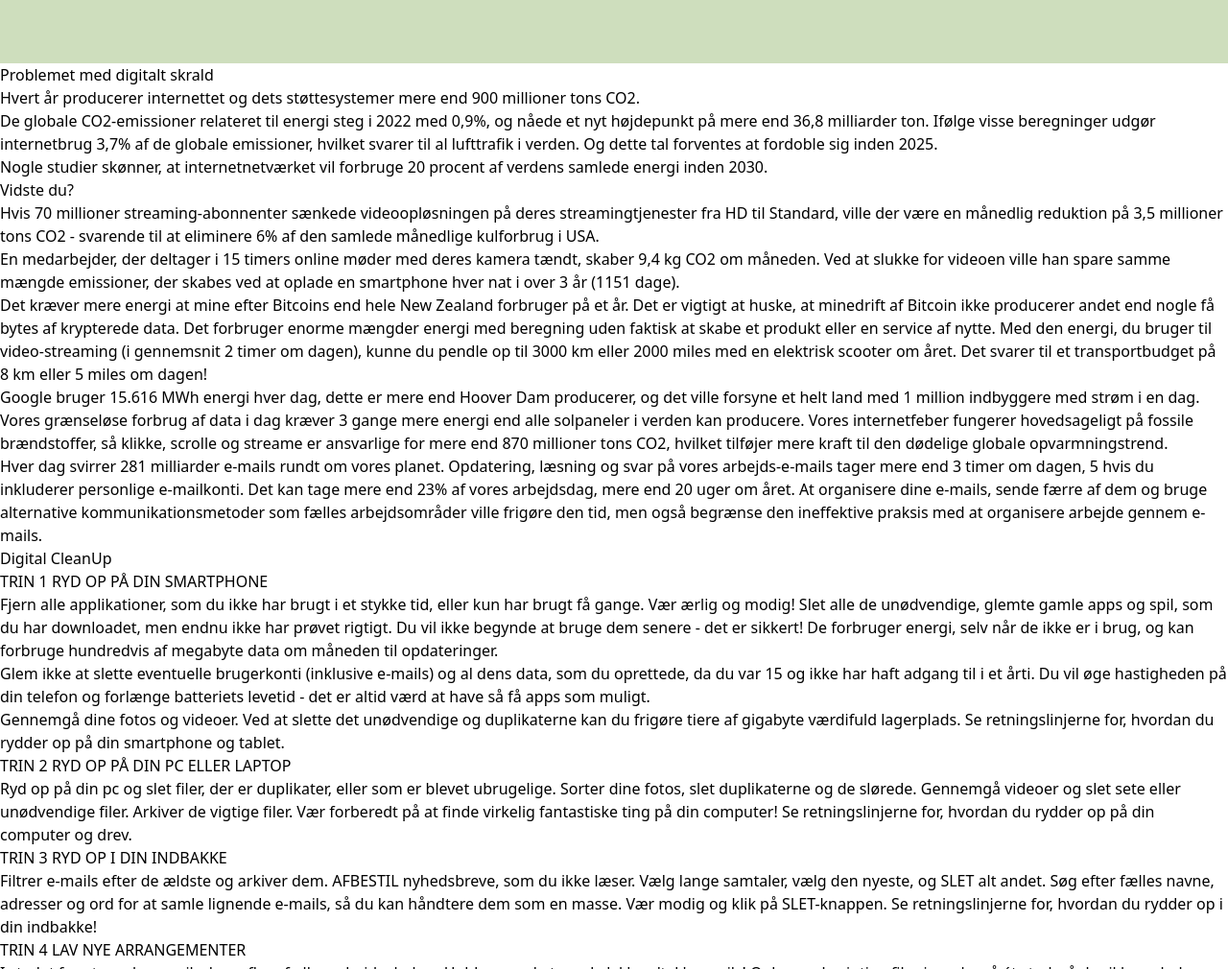
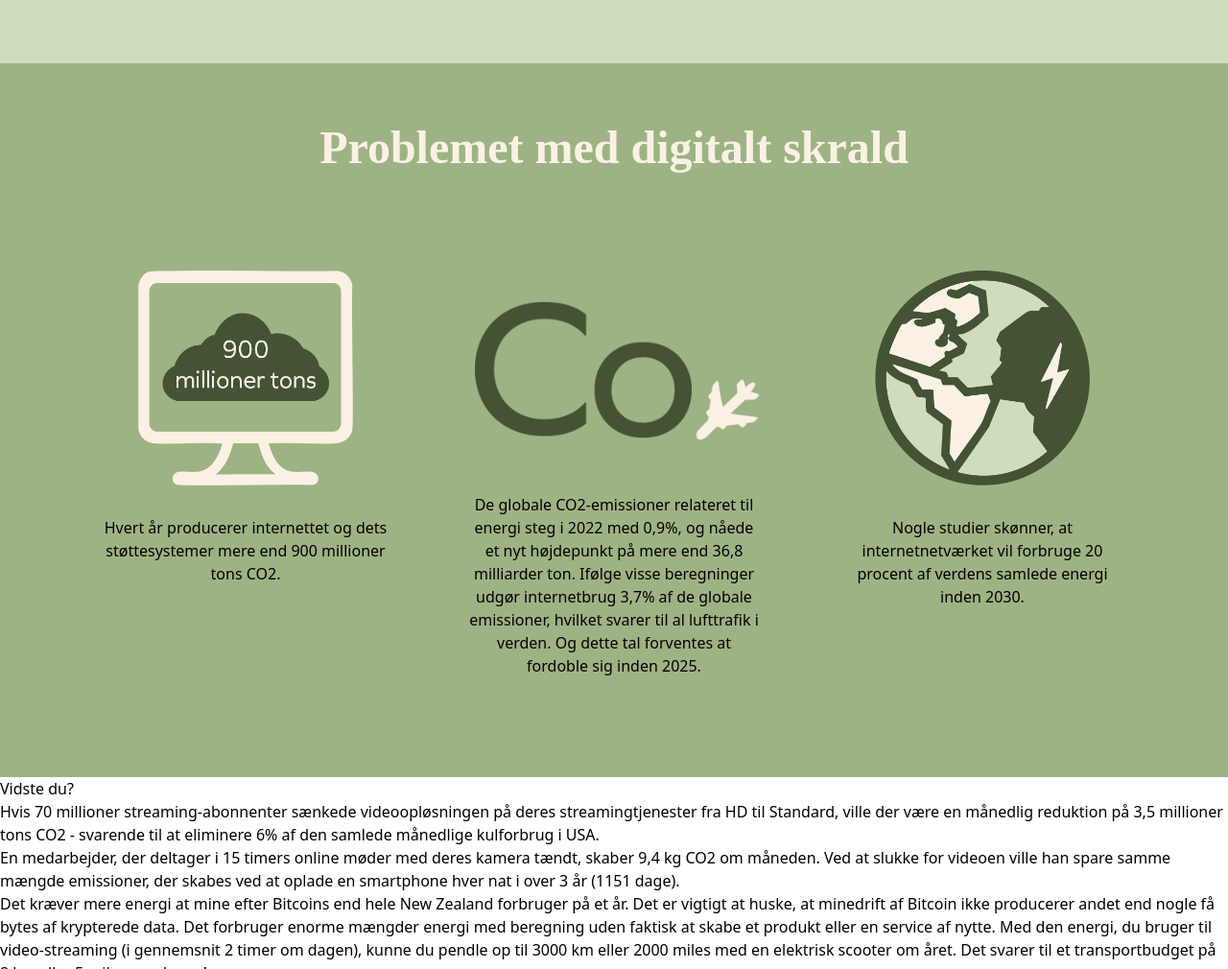
Before and after one commit to MadeleineMadsen/Digital-CleanUp-Day, an Astro site: page / in a window 1280 px wide. Shown: the part 1173-2183 px from the top of the page at 96% size. Built offline with nearby package versions, Linux system fonts and the light colour scheme; Astro itself is replaced by a stand-in of ours.

Commit message:
Sektion 2 done

```diff
--- a/src/pages/index.astro
+++ b/src/pages/index.astro
@@ -46,15 +46,26 @@ import Button from '../components/Button.astro';
 	</section>
 
 	<!-- Sektion 2 - Problemet med digitalt skrald -->
-	<section id="sektion2">
+	<section id="sektion2" class="bg-[#9EB384] p-4">
 		<article>
-			<h1>Problemet med digitalt skrald</h1>
+			<h1 class="text-[#FAF1E4] text-5xl font-['Spectral'] font-semibold text-center p-4 mt-8">Problemet med digitalt skrald</h1>
 
-			<p>Hvert år producerer internettet og dets støttesystemer mere end 900 millioner tons CO2.</p>
+			<div class="grid lg:grid-cols-3 gap-4 m-10 p-4">
+				<div class="flex flex-col p-4">
+					<img class="w-64 h-64 p-4 mx-auto" src="/Figur1.png" alt="">
+					<p class="text-center m-4">Hvert år producerer internettet og dets støttesystemer mere end 900 millioner tons CO2.</p>
+				</div>
 
-			<p>De globale CO2-emissioner relateret til energi steg i 2022 med 0,9%, og nåede et nyt højdepunkt på mere end 36,8 milliarder ton. Ifølge visse beregninger udgør internetbrug 3,7% af de globale emissioner, hvilket svarer til al lufttrafik i verden. Og dette tal forventes at fordoble sig inden 2025.</p>
+				<div class="flex flex-col p-4">
+					<img class="p-4 mx-auto" src="/Figur2.png" alt="">
+					<p class="text-center m-4 mt-0">De globale CO2-emissioner relateret til energi steg i 2022 med 0,9%, og nåede et nyt højdepunkt på mere end 36,8 milliarder ton. Ifølge visse beregninger udgør internetbrug 3,7% af de globale emissioner, hvilket svarer til al lufttrafik i verden. Og dette tal forventes at fordoble sig inden 2025.</p>
+				</div>
 
-			<p>Nogle studier skønner, at internetnetværket vil forbruge 20 procent af verdens samlede energi inden 2030.</p>
+				<div class="flex flex-col p-4">
+					<img class="w-auto h-64 p-4 mx-auto" src="Figur3.png" alt="">
+					<p class="text-center m-4">Nogle studier skønner, at internetnetværket vil forbruge 20 procent af verdens samlede energi inden 2030.</p>
+				</div>
+			</div>
 		</article>
 	</section>
 
```
